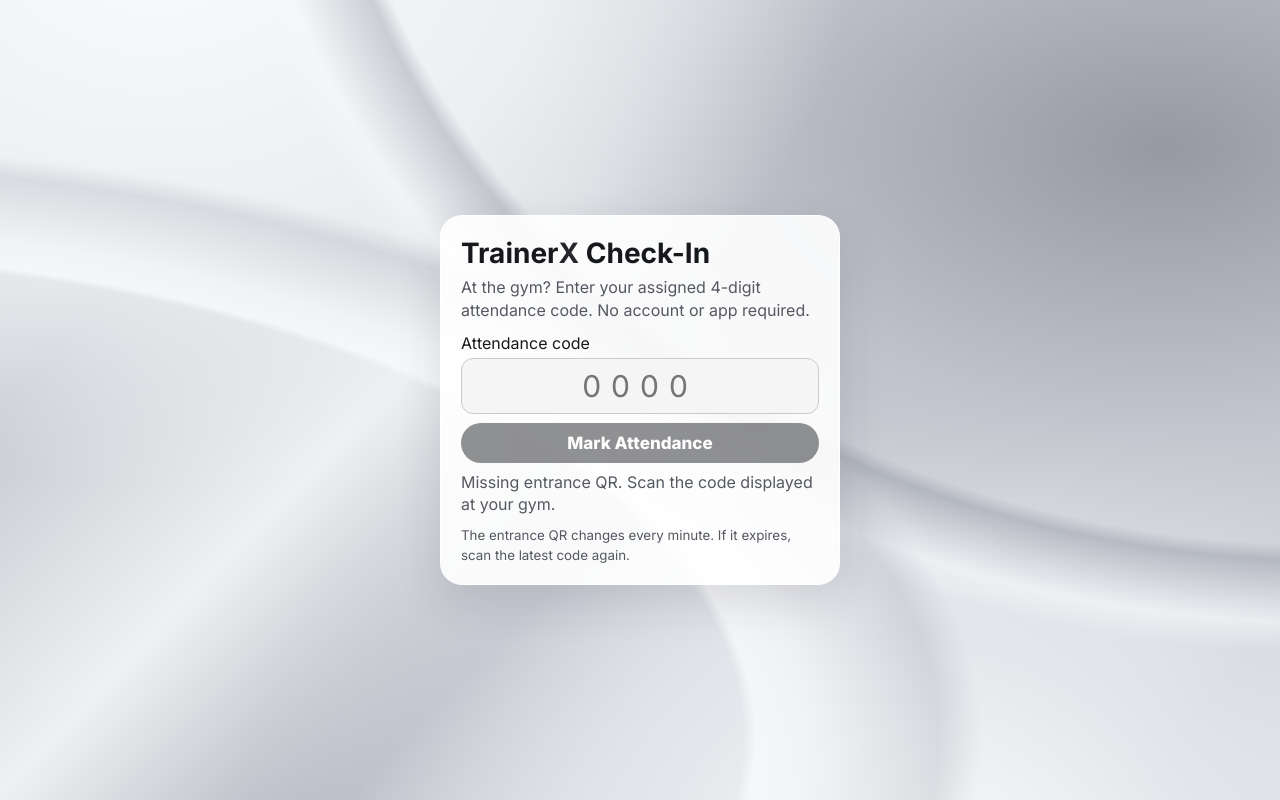
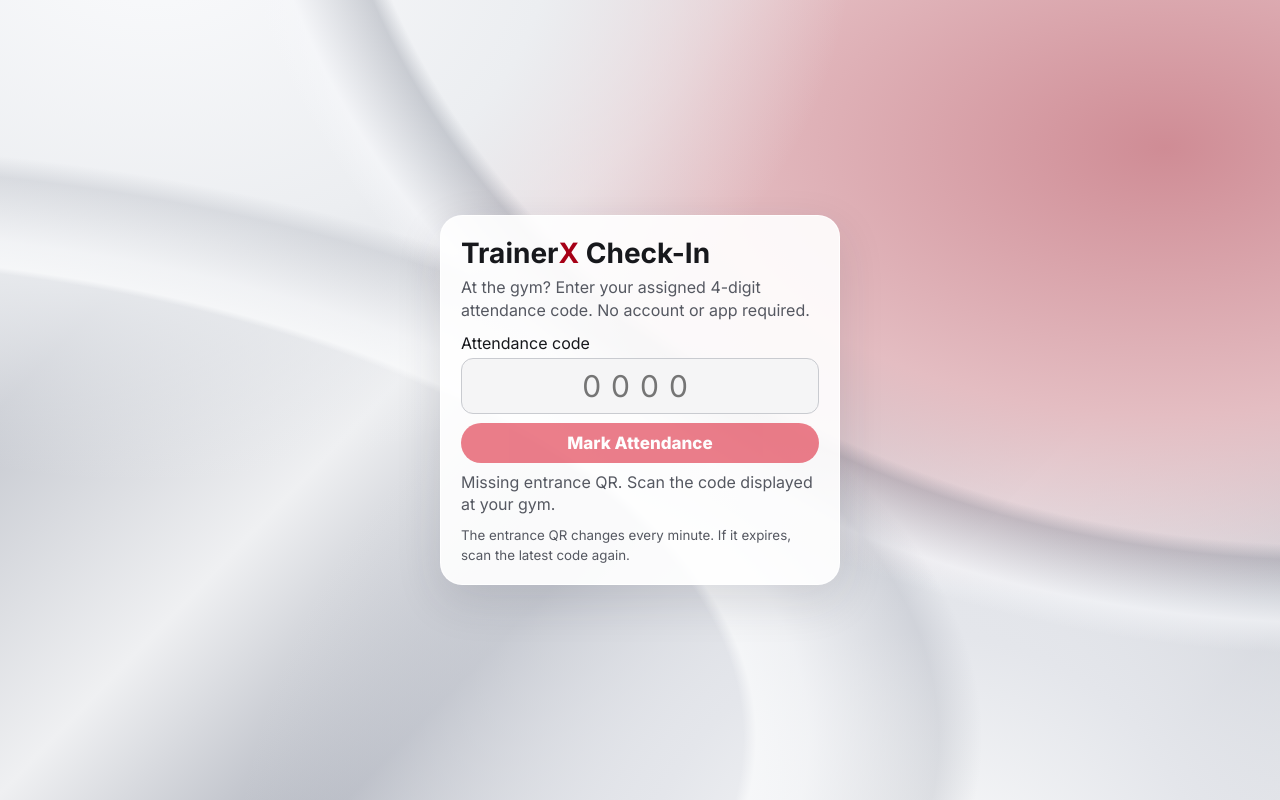
Before and after one commit to JFUIX/TrainerX.io, a website: page public/checkin.html in a window 1280 px wide. Drawn offline with Linux system fonts and the light colour scheme.

Commit message:
Apply blood-red accents across TrainerX

```diff
--- a/public/checkin.html
+++ b/public/checkin.html
@@ -1,7 +1,7 @@
 <!doctype html>
 <html lang="en"><head><meta charset="utf-8"><meta name="viewport" content="width=device-width,initial-scale=1"><meta name="theme-color" content="#d5d7db"><script src="/theme.js"></script><link rel="stylesheet" href="/theme.css"><title>TrainerX | Gym Check-In</title>
 <style>*{box-sizing:border-box}body{margin:0;min-height:100vh;display:grid;place-items:center;color:var(--tx-text);padding:12px}.card{width:min(100%,400px);padding:20px;background:var(--tx-panel);border:1px solid var(--tx-card-line);border-radius:22px;box-shadow:0 16px 45px #24293620}h1{font-size:28px;margin:0 0 6px}p{color:var(--tx-muted);line-height:1.4;margin:6px 0}label{display:block;margin:12px 0 5px}input{display:block;width:100%;padding:9px;background:var(--tx-control);color:var(--tx-text);border:1px solid var(--tx-line);border-radius:12px;font-size:30px;text-align:center;letter-spacing:10px}button{margin-top:9px;width:100%;padding:10px;border:0;border-radius:999px;background:var(--tx-accent);color:var(--tx-accent-ink);font-size:17px;font-weight:800}button:disabled{opacity:.5}#message{margin:8px 0}#message:empty{display:none}form{margin-bottom:8px}small{color:var(--tx-muted)}</style></head>
-<body><main class="card"><h1>Trainer<span style="color:var(--tx-accent)">X</span> Check-In</h1><p>At the gym? Enter your assigned 4-digit attendance code. No account or app required.</p>
+<body><main class="card"><h1>Trainer<span style="color:var(--tx-accent-soft)">X</span> Check-In</h1><p>At the gym? Enter your assigned 4-digit attendance code. No account or app required.</p>
 <form id="checkin"><label for="code">Attendance code</label><input id="code" name="code" type="text" inputmode="numeric" pattern="[0-9]{4}" minlength="4" maxlength="4" autocomplete="off" placeholder="0000" required><button id="submit">Mark Attendance</button></form>
 <p id="message" role="status" aria-live="polite"></p><small>The entrance QR changes every minute. If it expires, scan the latest code again.</small></main>
 <script>
--- a/public/theme.css
+++ b/public/theme.css
@@ -8,10 +8,10 @@
 
 :root {
   --chart-revenue: #202020;
-  --chart-expense: #c22032;
+  --chart-expense: #d90019;
   --chart-surplus: #202020;
-  --chart-deficit: #c22032;
-  --chart-attendance: #ac1729;
+  --chart-deficit: var(--chart-expense);
+  --chart-attendance: #b60018;
   --chart-hourly: #545454;
   --chart-membership: #77111e;
   --chart-utilities: #797979;
@@ -40,15 +40,19 @@
   --tx-line: #c9cbd0;
   --tx-text: #17181c;
   --tx-muted: #555861;
-  --tx-accent: #25262b;
-  --tx-accent-hover: #42444d;
-  --tx-accent-soft: #393b43;
+  --tx-accent: #d90019;
+  --tx-accent-hover: #b40016;
+  --tx-accent-soft: #a60016;
+  --tx-accent-tint: #ffe4e7;
+  --tx-focus: #c90019;
+  --tx-featured: linear-gradient(145deg,#9b0014,#4b000b);
+  --tx-featured-line: #ad1730;
   --tx-accent-ink: #fff;
   --tx-backdrop:
     radial-gradient(ellipse at -20% 90%, transparent 46%, #f9fafbc9 46.6%, #f5f6f8b0 49%, #777d8c2e 55%, transparent 57%),
     radial-gradient(ellipse at 104% -34%, transparent 53%, #62697945 54%, #f6f7fa9e 58%, transparent 60%),
     radial-gradient(ellipse at 12% -9%, #f7f8fa 6%, #eceef1 25%, transparent 44%),
-    radial-gradient(ellipse at 91% 18%, #9699a2 0%, #c0c3cb 28%, transparent 48%),
+    radial-gradient(ellipse at 91% 18%, #cf8c95 0%, #e4bdc2 28%, transparent 48%),
     radial-gradient(ellipse at 72% 112%, #f7f8f9 5%, #e4e6eb 22%, transparent 53%),
     repeating-linear-gradient(134deg, #e6e8ec 0%, #c7cad1 19%, #eff0f2 37%, #afb3bd 54%, #e2e4e8 72%);
 }
@@ -66,20 +70,24 @@
   --tx-line-hover: #697086;
   --tx-text: #f1f2f6;
   --tx-muted: #b7bdcd;
-  --tx-accent: #e3e7f2;
-  --tx-accent-hover: #fff;
-  --tx-accent-soft: #c5ccdf;
-  --tx-accent-ink: #1a1c26;
+  --tx-accent: #d90019;
+  --tx-accent-hover: #be0016;
+  --tx-accent-soft: #ff929d;
+  --tx-accent-tint: #4b1b26;
+  --tx-focus: #ff5b6a;
+  --tx-featured: linear-gradient(145deg,#800018,#38000a);
+  --tx-featured-line: #a83145;
+  --tx-accent-ink: #fff;
   --tx-danger: #ffa5b7;
   --tx-danger-surface: #402532;
   --tx-frame: linear-gradient(145deg,#20222b,#181a23);
   --tx-frame-line: #373b49;
   --tx-frame-inset: #ffffff06;
-  --tx-backdrop: radial-gradient(ellipse at 85% 0%,#292d3a,transparent 65%);
+  --tx-backdrop: radial-gradient(ellipse at 85% 0%,#401c27,transparent 65%);
   --chart-revenue: #f5f5f5;
-  --chart-expense: #ff6877;
+  --chart-expense: #ff4659;
   --chart-surplus: #f5f5f5;
-  --chart-deficit: #ff6877;
+  --chart-deficit: var(--chart-expense);
   --chart-attendance: #ff8793;
   --chart-hourly: #bdbdbd;
   --chart-membership: #dc4254;
@@ -102,6 +110,6 @@ button, input, select, textarea, optgroup, option {
 }
 
 :where(a, button, input, select, textarea):focus-visible {
-  outline: 2px solid var(--tx-accent);
+  outline: 2px solid var(--tx-focus);
   outline-offset: 3px;
 }
```
Also changed, not shown: public/index.html (+18 -17 lines).
